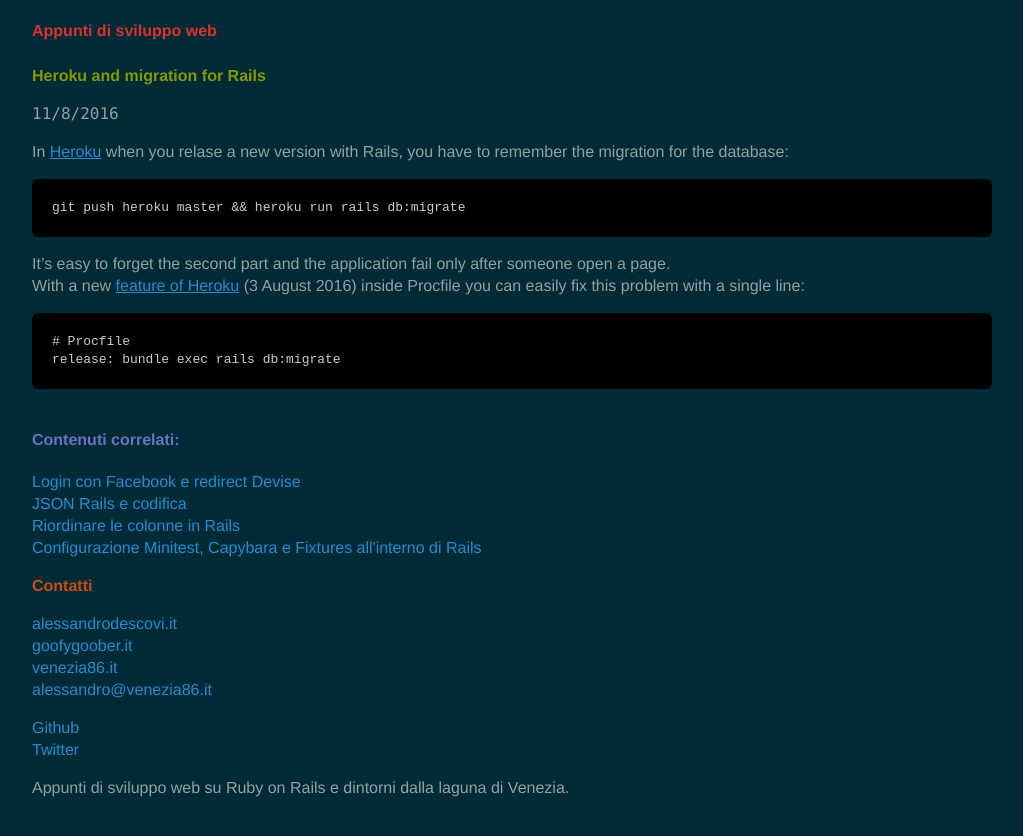
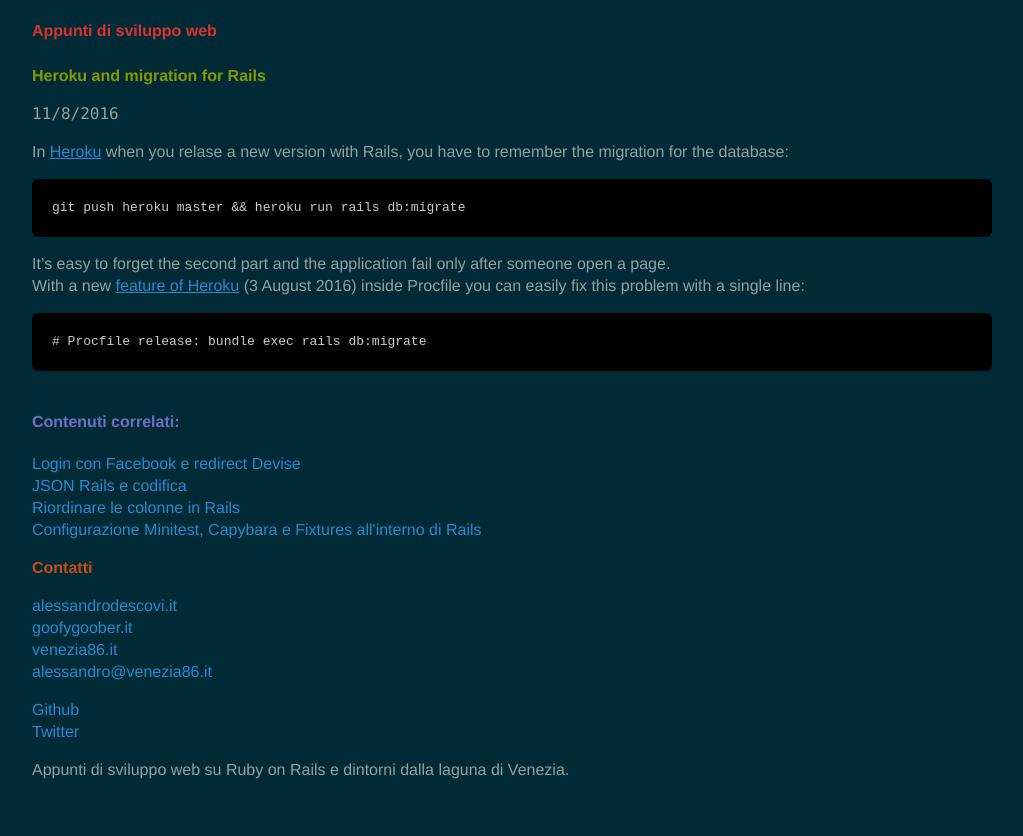
Before and after one commit to descovi/simonini.github.io, a Jekyll site: the page built from _posts/2016-08-11-heroku-and-migration.md, in a window 1280 px wide. Shown: the top 836 px of the page, without its empty margins (128-1151 px from the left). Built offline with Jekyll 4.4.1, drawn with Linux system fonts in a browser that asks for light colours.

Commit message:
whitespace normal

```diff
--- a/_includes/head.html
+++ b/_includes/head.html
@@ -64,6 +64,10 @@
       max-width: 100%
     }
 
+    code {
+      white-space: normal;
+    }
+
   </style>
 
   <link rel="canonical" href="{{ page.url | replace:'index.html','' | prepend: site.baseurl | prepend: site.url }}">
```
